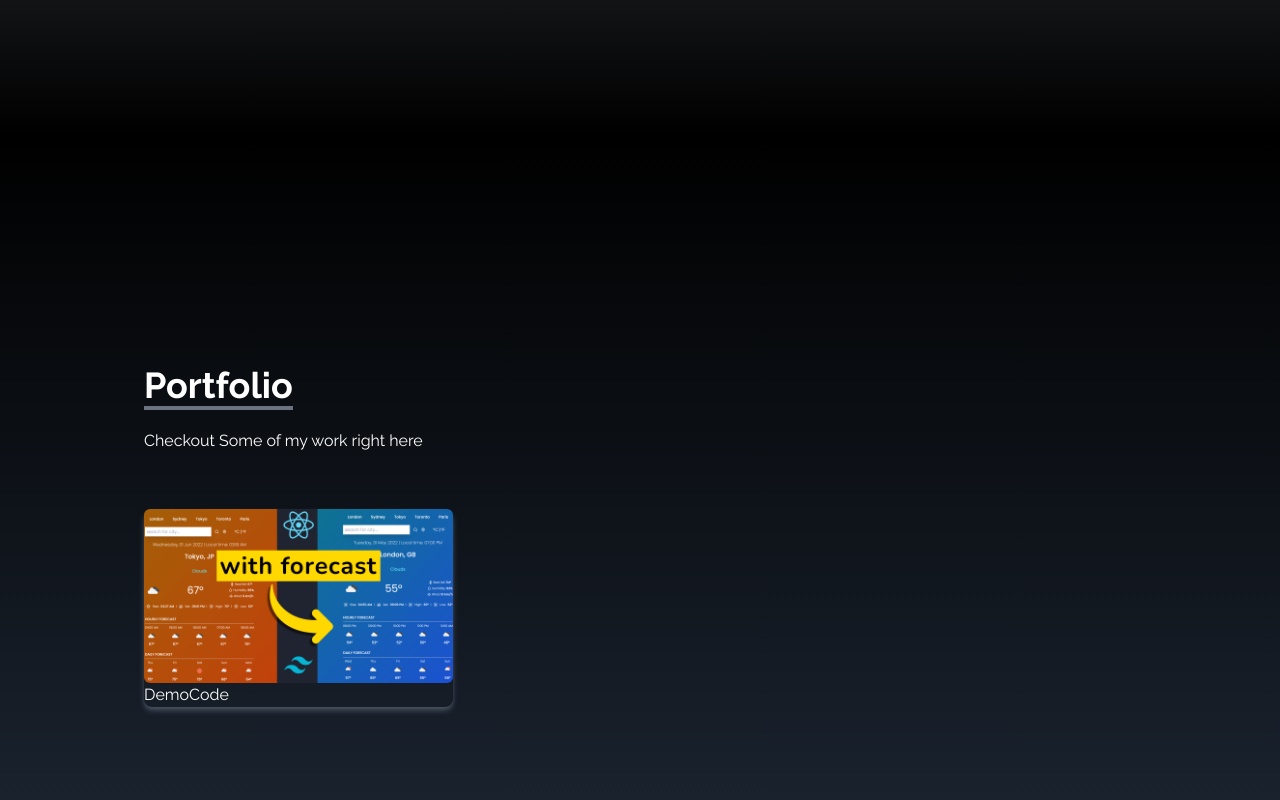
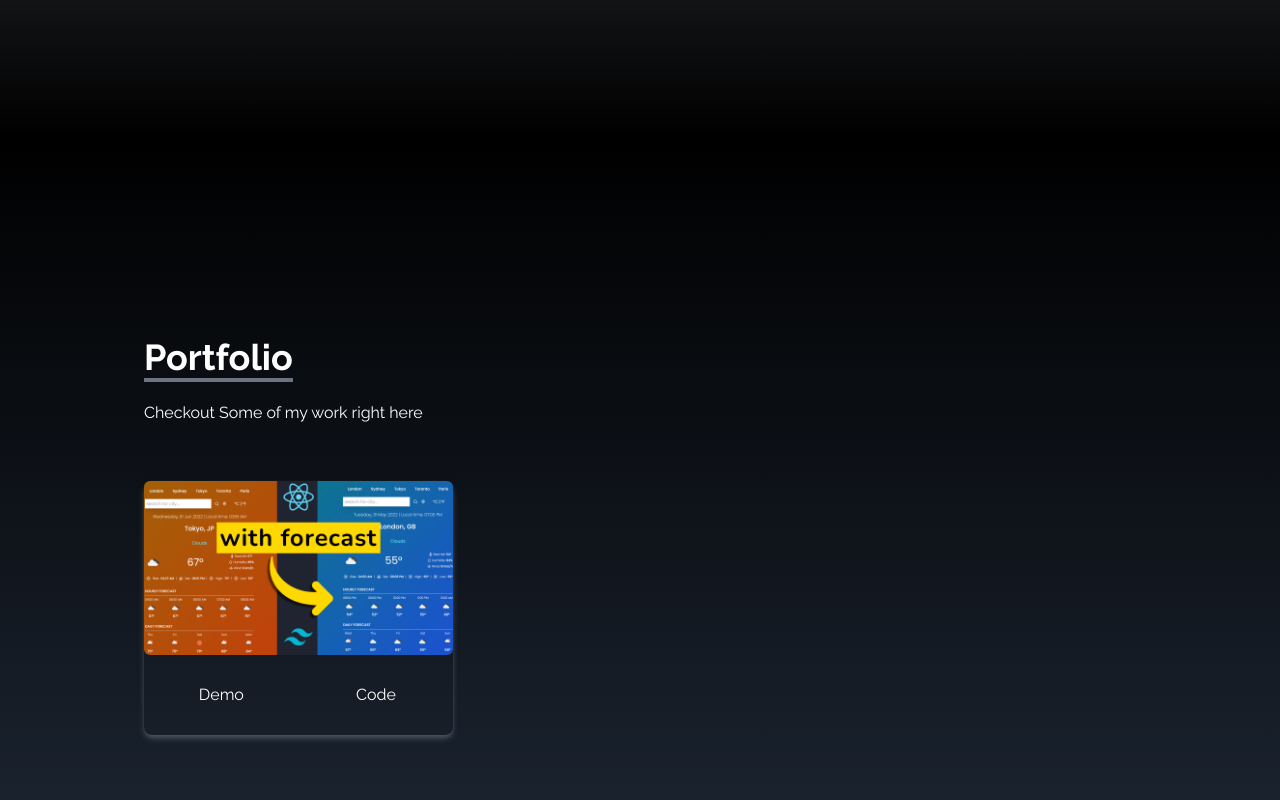
Before and after one commit to masete/turbo-goggles, a React (Create React App) app: page / in a window 1280 px wide. Shown: the part 1464-2264 px from the top of the page. Built offline with nearby package versions, Linux system fonts and the light colour scheme.

Commit message:
feat: added styled buttons on our card

```diff
--- a/src/components/Portfolio.jsx
+++ b/src/components/Portfolio.jsx
@@ -23,9 +23,9 @@ const Portfolio = () => {
           <div className="shadow-md shadow-gray-600 rounded-lg">
             <img src={reactWeather} alt="react weather" className="rounded-md duration-200 hover:scale-105"/>
 
-            <div>
-              <button>Demo</button>
-              <button>Code</button>
+            <div className="flex items-center justify-center">
+              <button className="w-1/2 px-6 py-3 m-4 duration-200 hover:scale-105">Demo</button>
+              <button className="w-1/2 px-6 py-3 m-4 duration-200 hover:scale-105">Code</button>
             </div>
 
           </div>
```
